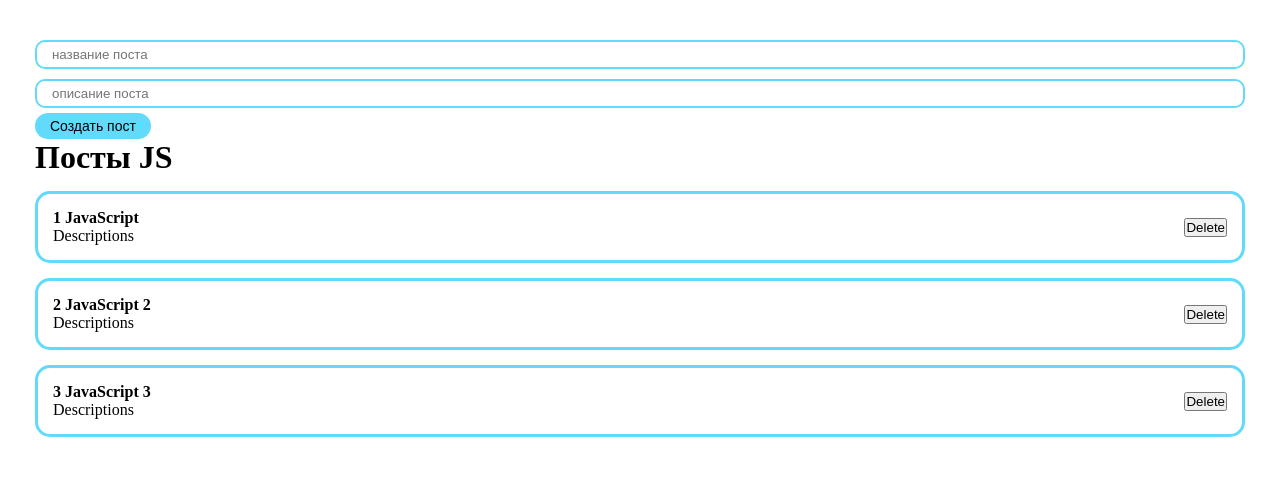
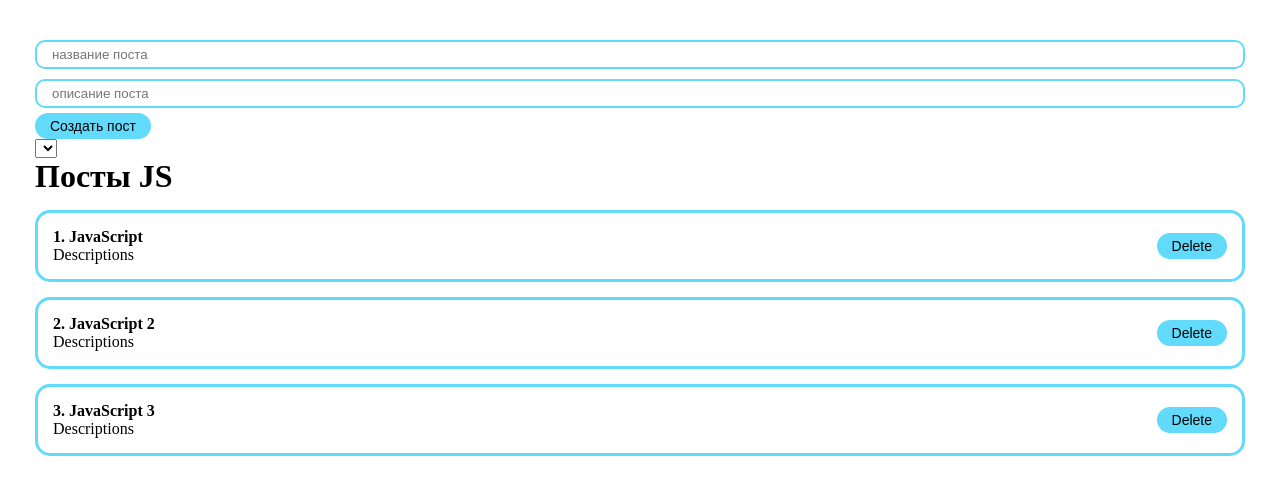
Before and after one commit to panifedov/ReactPosts, a React (Create React App) app: page / in a window 1280 px wide. Shown: the top 494 px of the page. Built offline with nearby package versions, Linux system fonts and the light colour scheme.

Commit message:
MyInput/PostForm

```diff
--- a/src/App.js
+++ b/src/App.js
@@ -1,10 +1,6 @@
 import React, { useState } from 'react'
-// import ClassCounter from './components/ClassCounter'
-// import Counter from './components/Counter'
-import PostItem from './components/PostItem'
 import PostList from './components/PostList';
-import MyButton from './components/UI/button/MyButton';
-import MyInput from './components/UI/input/MyInput';
+import PostForm from './components/UI/PostForm';
 import './styles/App.css'
 
 function App() {
@@ -24,18 +20,31 @@
     }
   ]);
 
-  const  addNewPost = () => {
+  const createPost = (newPost) => {
+    setPosts( [...posts, newPost])
+  }
 
-  };
+  const removePost = (post) => {
+    setPosts(posts.filter(p => p.id !== post.id))
+  }
 
   return (
     <div className="App">
-      <form>
-        <MyInput type='text' placeholder='название поста'/>
-        <MyInput type='text' placeholder='описание поста'/>
-        <MyButton onclick={addNewPost}>Создать пост</MyButton>
-      </form>
-      <PostList posts = {posts} title={' Посты JS '}/>
+      <PostForm create={createPost}/>
+      <div>
+        <select>
+          <options value='value1' ></options>
+        </select>
+      </div>
+      {posts.length !== 0
+        ?
+        <PostList remove={removePost} posts = {posts} title={' Посты JS '}/>
+        :
+        <h1 style={{textAlign: 'center'}}>
+          Посты не найдены!
+        </h1>
+      }
+
     </div>
   )
 }
--- a/src/components/PostItem.jsx
+++ b/src/components/PostItem.jsx
@@ -1,16 +1,19 @@
 import React from 'react';
+import MyButton from './UI/button/MyButton';
 
 function PostItem(props) {
     return (
         <div className="post">
             <div className="post_content">
-                <strong>{props.post.id} {props.post.title}</strong>
+                <strong>{props.number}. {props.post.title}</strong>
                 <div>
                     {props.post.body}
                 </div>
             </div>
             <div className='post_btn'>
-                <button className='btn'> Delete</button>
+                <MyButton onClick={() => props.remove(props.post)} className='btn'>
+                    Delete
+                </MyButton>
             </div>
         </div>
     );
--- a/src/components/PostList.jsx
+++ b/src/components/PostList.jsx
@@ -1,13 +1,13 @@
 import React from 'react';
 import PostItem from './PostItem';
 
-function PostList({posts, title}) {
+function PostList({posts, title, remove}) {
     return (
         <div>
             <h1> {title}</h1>
-            {posts.map(post =>
+            {posts.map(( post, index) =>
                 <div>
-                    <PostItem post={post} key={post.id} />
+                    <PostItem  remove={remove} number={index + 1} post={post} key={post.id} />
                 </div>
             )}
         </div>
--- /dev/null
+++ b/src/components/UI/PostForm.jsx
@@ -0,0 +1,37 @@
+import React, {useState} from 'react';
+import MyButton from './button/MyButton';
+import MyInput from './input/MyInput';
+
+const PostForm = ({create}) => {
+
+    const [post,setPost] = useState( {title: '' , body: ''} );
+
+    const  addNewPost = (e) => {
+        e.preventDefault()
+        const newPost = {
+            ...post, id: Date.now()
+        }
+        create(newPost)
+        setPost({title: '' , body: ''});
+    };
+
+    return (
+        <form>
+            <MyInput
+                value={post.title}
+                onChange={e => setPost({ ...post, title: e.target.value })}
+                type='text'
+                placeholder='название поста'
+            />
+            <MyInput
+                value={post.body}
+                onChange={e => setPost({ ...post, body: e.target.value })}
+                type='text'
+                placeholder='описание поста'
+            />
+            <MyButton onClick={addNewPost}>Создать пост</MyButton>
+        </form>
+    );
+}
+
+export default PostForm;
--- a/src/components/UI/input/MyInput.jsx
+++ b/src/components/UI/input/MyInput.jsx
@@ -1,12 +1,12 @@
 import React from 'react';
 import classes from './MyInput.module.css'
 
-function MyInput(props) {
+const MyInput = React.forwardRef((props, ref) => {
     return (
-        <input className={classes.myInput} {...props}>
+        <input  ref={ref} className={classes.myInput} {...props}>
 
         </input>
     );
-}
+});
 
 export default MyInput;
--- a/src/components/UI/input/MyInput.module.css
+++ b/src/components/UI/input/MyInput.module.css
@@ -5,3 +5,7 @@
     border: 2px solid #61dafb;
     border-radius: 10px;
 }
+
+.myInput::-moz-active-outer {
+    border: 2px solid #618afb;
+}
```
